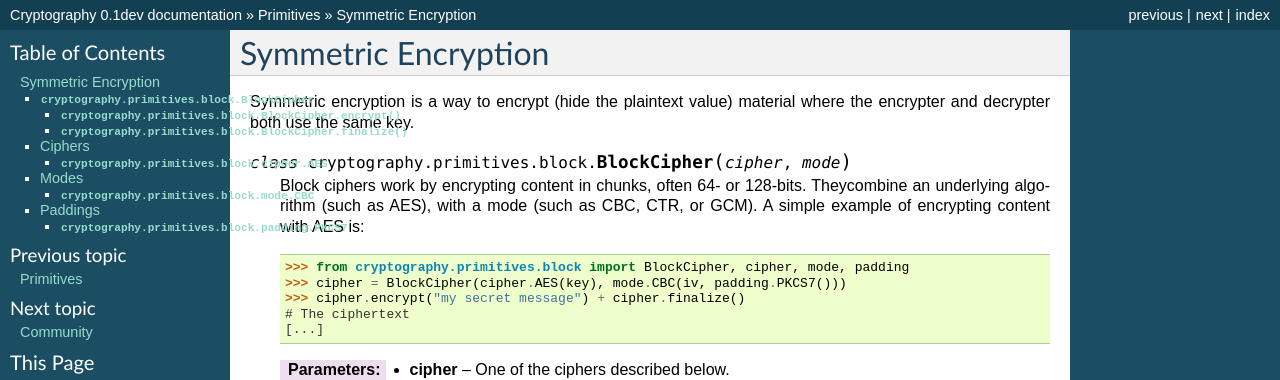
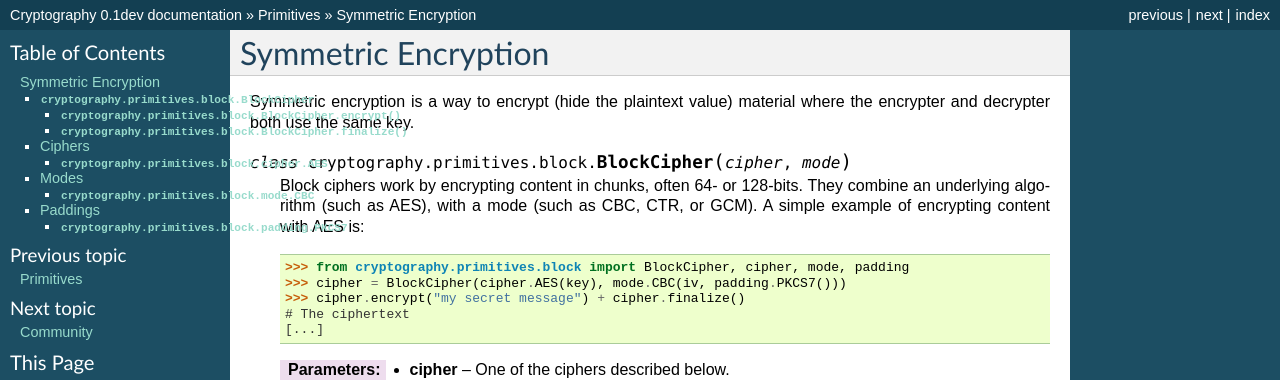
Before and after one commit to WebKing0121/cryptography, a Sphinx documentation site: the page built from docs/primitives/symmetric-encryption.rst, in a window 1280 px wide. Shown: the top 380 px of the page. Built offline with Sphinx 7.4.7, drawn with Linux system fonts in a browser that asks for light colours.

Commit message:
Typo fix

```diff
--- a/docs/primitives/symmetric-encryption.rst
+++ b/docs/primitives/symmetric-encryption.rst
@@ -7,8 +7,8 @@ where the encrypter and decrypter both use the same key.
 .. class:: cryptography.primitives.block.BlockCipher(cipher, mode)
 
     Block ciphers work by encrypting content in chunks, often 64- or 128-bits.
-    Theycombine an underlying algorithm (such as AES), with a mode (such as CBC,
-    CTR, or GCM). A simple example of encrypting content with AES is:
+    They combine an underlying algorithm (such as AES), with a mode (such as
+    CBC, CTR, or GCM). A simple example of encrypting content with AES is:
 
     .. code-block:: pycon
 
```
